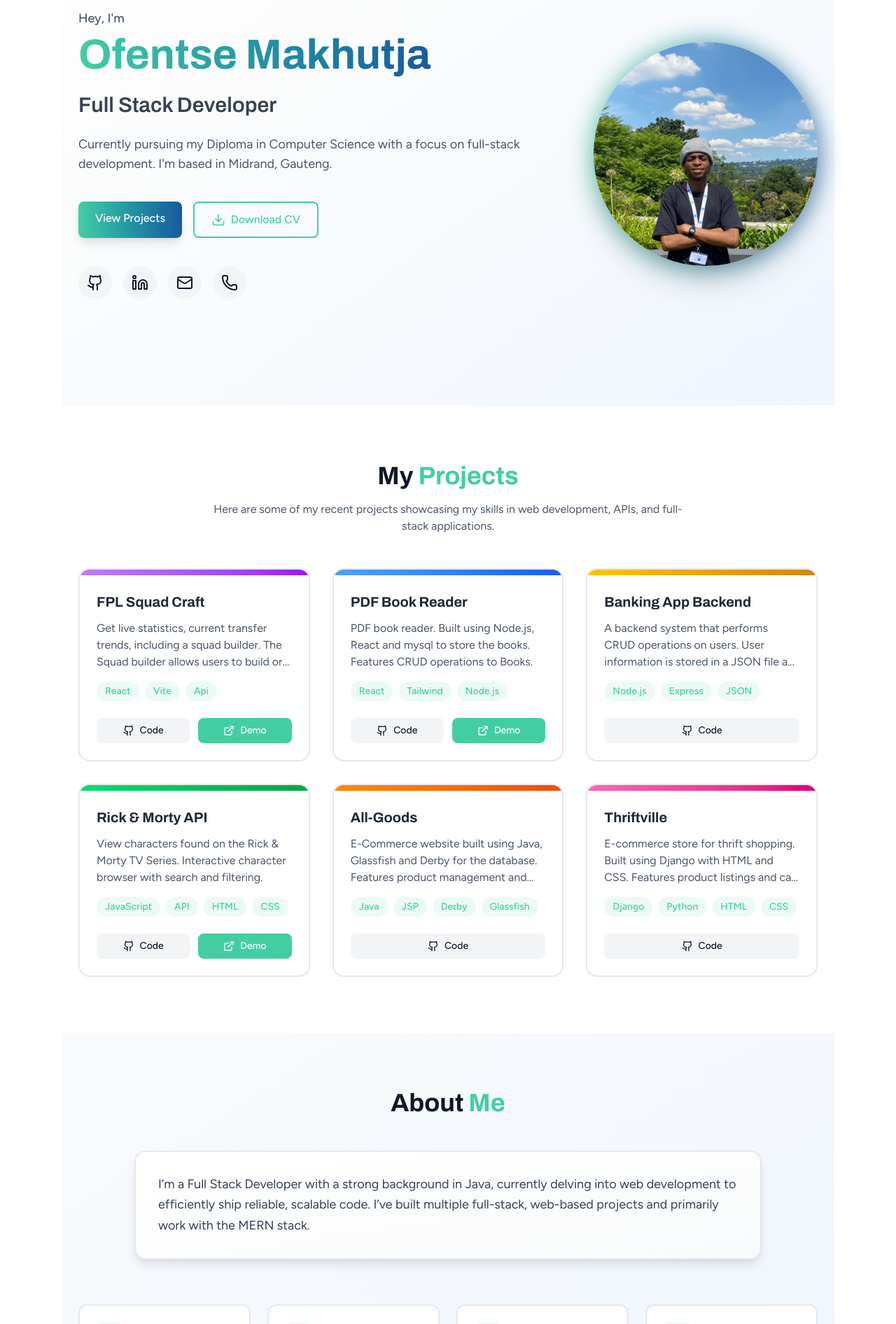
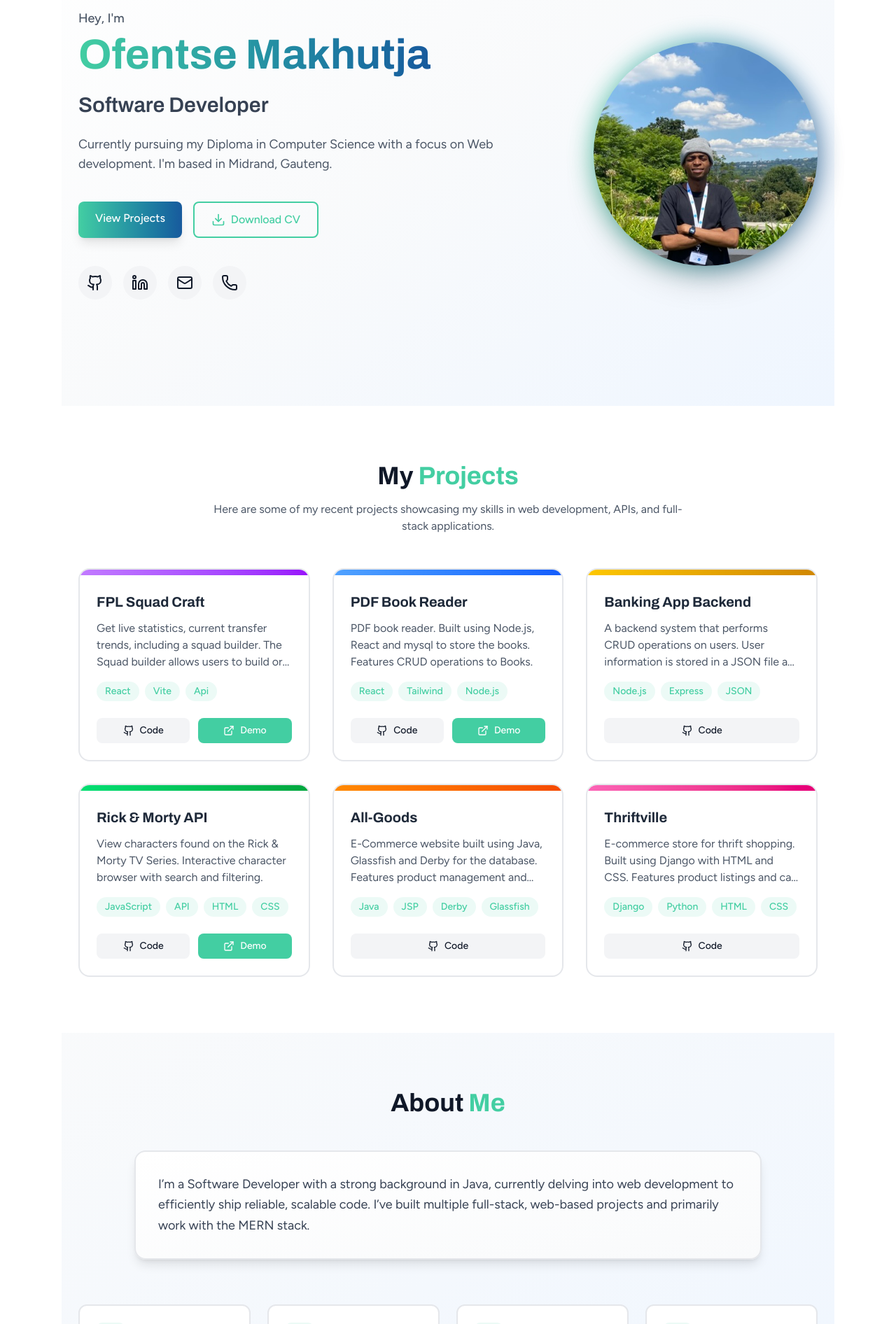
Before and after one commit to OfentseJ/react-personal-portfolio, a React (Vite) app in the folder frontend/: page / in a window 1280 px wide. Shown: the part 220-2112 px from the top of the page at 70% size. Built offline with nearby package versions, Linux system fonts and the light colour scheme.

Commit message:
Changed title from full-stack to just software developer

```diff
--- a/frontend/src/components/About.jsx
+++ b/frontend/src/components/About.jsx
@@ -38,7 +38,7 @@ export default function About() {
         <div className="max-w-4xl mx-auto mb-16">
           <div className="p-8 rounded-2xl border-2 border-gray-200 dark:border-gray-700 bg-gradient-to-br from-white to-gray-50 dark:from-gray-800 dark:to-gray-900 shadow-lg hover:shadow-xl transition-shadow duration-300">
             <p className="text-lg text-gray-700 dark:text-gray-300 leading-relaxed">
-              I’m a Full Stack Developer with a strong background in Java,
+              I’m a Software Developer with a strong background in Java,
               currently delving into web development to efficiently ship
               reliable, scalable code. I’ve built multiple full-stack, web-based
               projects and primarily work with the MERN stack.
--- a/frontend/src/components/Hero.jsx
+++ b/frontend/src/components/Hero.jsx
@@ -35,13 +35,13 @@ export default function Hero() {
                 </span>
               </h1>
               <h2 className="text-2xl md:text-3xl font-semibold text-gray-700 dark:text-gray-300">
-                Full Stack Developer
+                Software Developer
               </h2>
             </div>
 
             <p className="text-lg text-gray-600 dark:text-gray-400 max-w-2xl">
               Currently pursuing my Diploma in Computer Science with a focus on
-              full-stack development. I'm based in Midrand, Gauteng.
+              Web development. I'm based in Midrand, Gauteng.
             </p>
 
             {/* CTA Buttons */}
```
